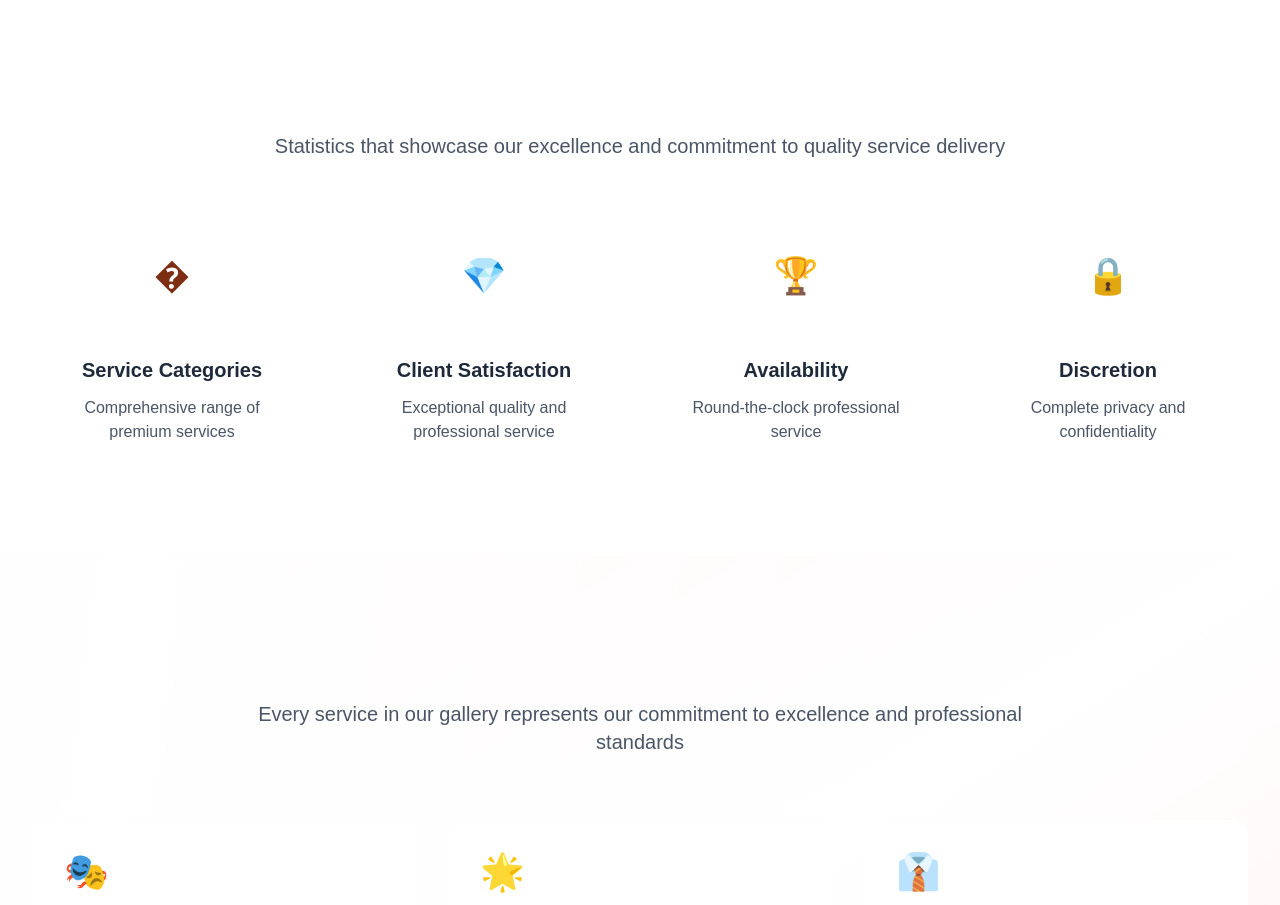
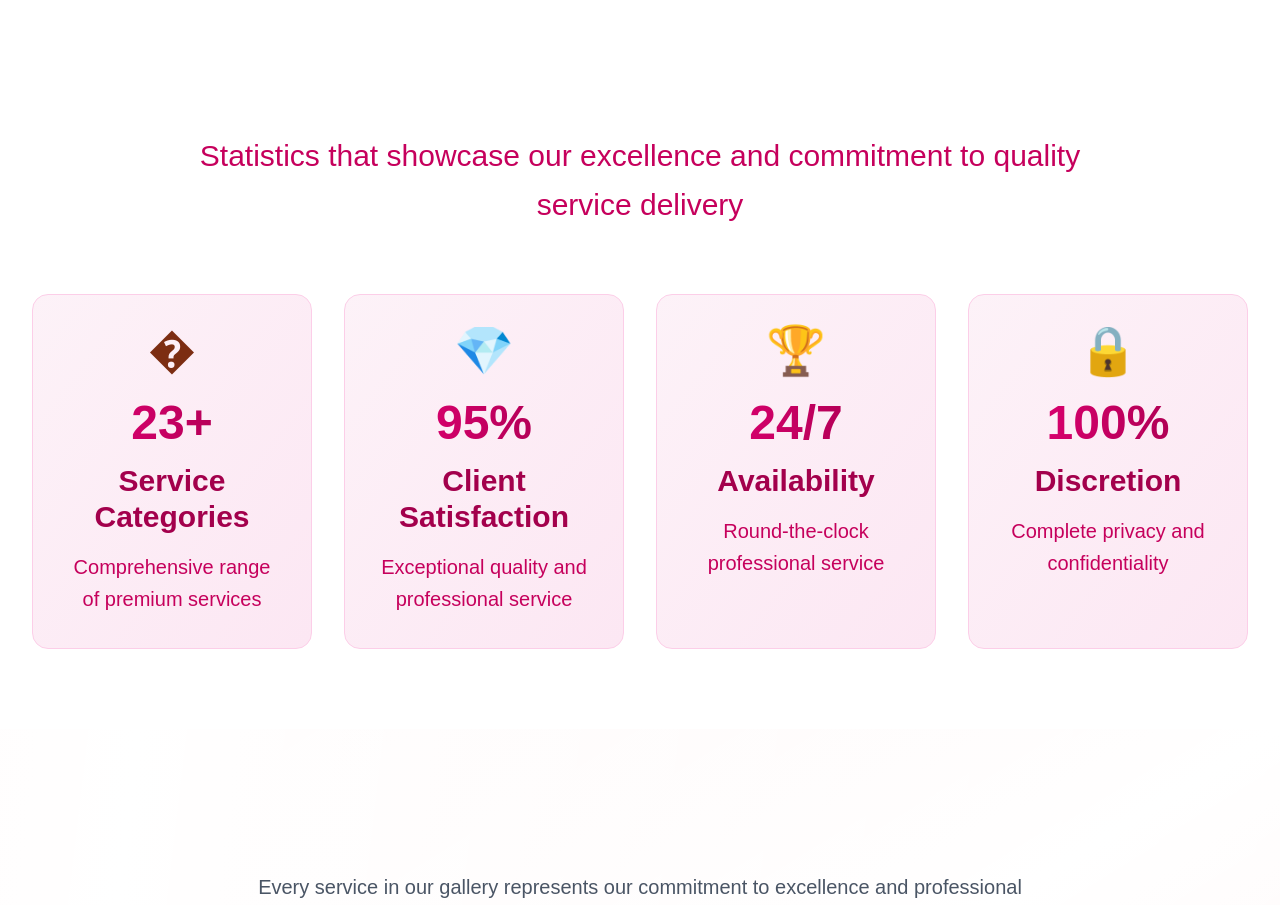
Before and after one commit to anshmydigitalcrown-ui/surat, a Next.js app: page /gallery in a window 1280 px wide. Shown: the part 9100-10005 px from the top of the page. Built offline with nearby package versions, Linux system fonts and the light colour scheme.

Commit message:
Improve statistics section styling - increase text sizes and apply pink theme colors

```diff
--- a/src/app/gallery/page.tsx
+++ b/src/app/gallery/page.tsx
@@ -784,7 +784,7 @@ export default function Gallery() {
         <div className="max-w-7xl mx-auto px-4 sm:px-6 lg:px-8">
           <div className="text-center mb-16">
             <h2 className="text-4xl md:text-5xl font-bold bg-gradient-to-r from-sweet-pink-600 to-light-red-600 bg-clip-text text-transparent mb-4">Our Gallery Highlights</h2>
-            <p className="text-xl text-gray-600 max-w-3xl mx-auto">
+            <p className="text-2xl md:text-3xl text-pink-700 max-w-4xl mx-auto font-medium leading-relaxed">
               Statistics that showcase our excellence and commitment to quality service delivery
             </p>
           </div>
@@ -818,14 +818,14 @@ export default function Gallery() {
             ].map((stat, index) => (
               <div
                 key={index}
-                className="bg-gradient-to-br from-sweet-pink-50 to-light-red-50 rounded-2xl p-8 text-center hover:shadow-lg transition-all duration-300 transform hover:scale-105"
+                className="bg-gradient-to-br from-pink-50 to-pink-100 rounded-2xl p-8 text-center hover:shadow-xl transition-all duration-300 transform hover:scale-105 border border-pink-200"
               >
-                <div className="text-4xl mb-4">{stat.icon}</div>
-                <div className="text-3xl font-bold bg-gradient-to-r from-sweet-pink-600 to-light-red-600 bg-clip-text text-transparent mb-2">
+                <div className="text-5xl mb-6">{stat.icon}</div>
+                <div className="text-4xl md:text-5xl font-bold bg-gradient-to-r from-pink-600 to-pink-800 bg-clip-text text-transparent mb-4">
                   {stat.number}
                 </div>
-                <h3 className="text-xl font-bold text-gray-800 mb-3">{stat.title}</h3>
-                <p className="text-gray-600">{stat.description}</p>
+                <h3 className="text-2xl md:text-3xl font-bold text-pink-800 mb-4">{stat.title}</h3>
+                <p className="text-lg md:text-xl text-pink-700 font-medium leading-relaxed">{stat.description}</p>
               </div>
             ))}
           </div>
```
